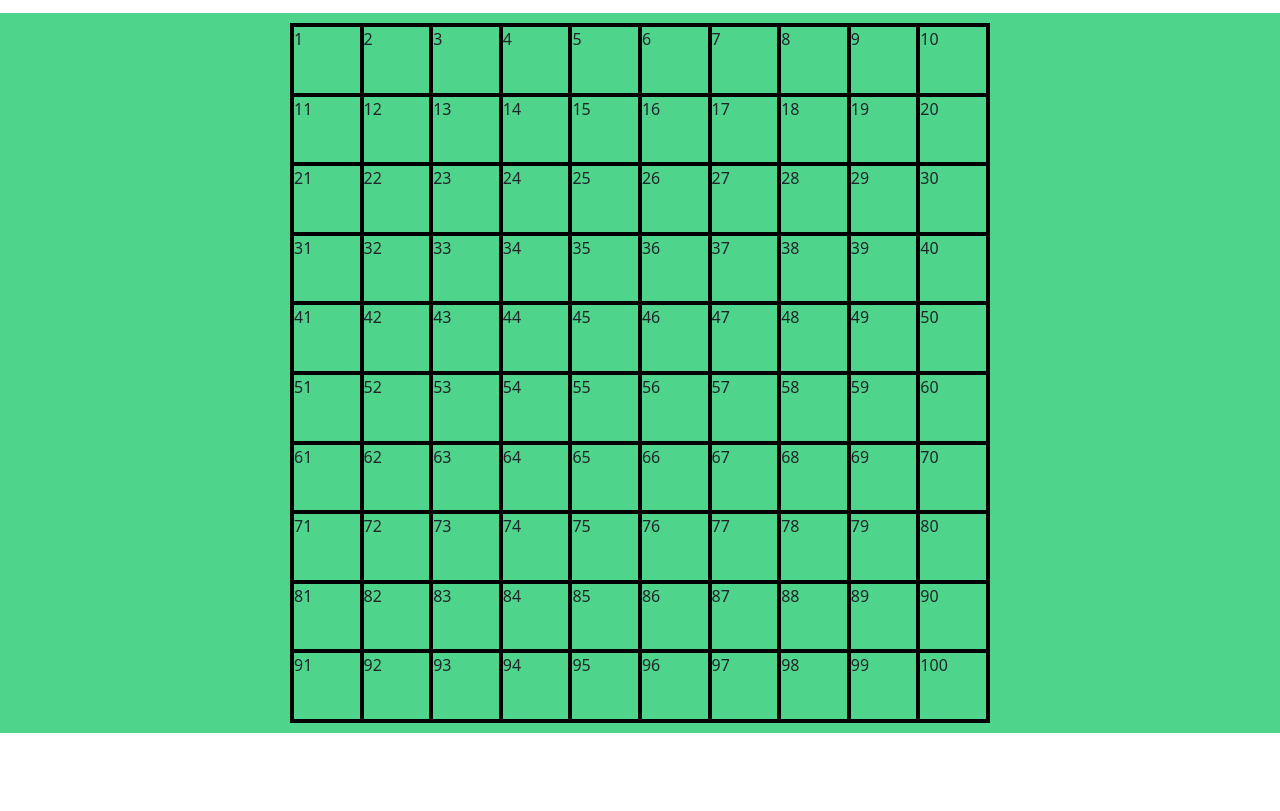
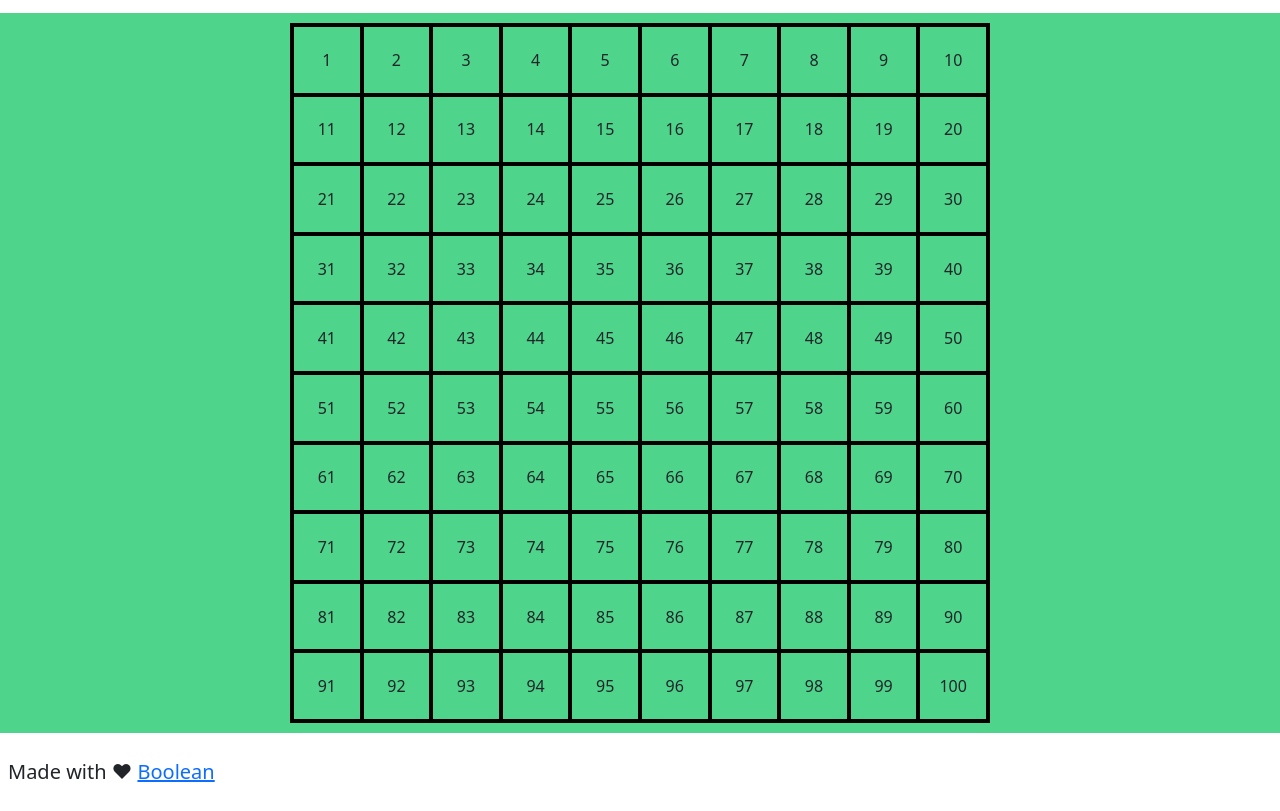
Before and after one commit to Claudio-Emmolo/js-campominato-grid, a plain HTML site: page index.html in a window 1280 px wide. Both pictures are taken after a click on the button "Play". Shown: the part 99-910 px from the top of the page. Before the commit the page ends 832 px from the top, so only its background shows below. Drawn offline with nearby package versions, Linux system fonts and the light colour scheme.

Commit message:
Add footer and align the numbers in the box centrally

```diff
--- a/css/style.css
+++ b/css/style.css
@@ -10,6 +10,9 @@ div.square-box{
 }
 
 div.square{
+    display: flex;
+    justify-content: center;
+    align-items: center;
     width: calc(100% / 10);
     height: calc(100% / 10);
     border: 2px solid black;
--- a/index.html
+++ b/index.html
@@ -30,7 +30,11 @@
         </main>
 
         <footer>
-
+            <p class="fs-5 py-4 px-2 m-0">Made with &hearts;
+                <a href="#">
+                    Boolean
+                </a>
+            </p>
         </footer>
 
         <!-- Script Js -->
```
